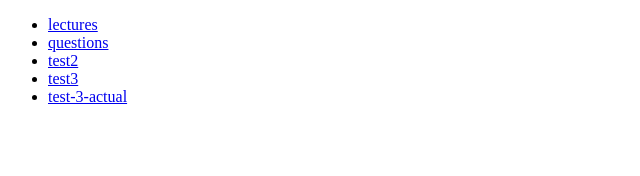
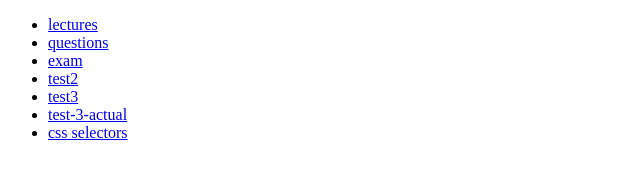
Before and after one commit to ivanchuchulski/fmi-xml, a plain HTML site: page index.html in a window 1280 px wide. Shown: the whole page, without its empty margins (0-640 px from the left). Drawn offline with Linux system fonts and the light colour scheme.

Commit message:
add exam pdf

```diff
--- a/index.html
+++ b/index.html
@@ -16,6 +16,10 @@
         </li>
 
         <li>
+            <a href="https://ivanchuchulski.github.io/FMI-XML/exam.pdf">exam</a>
+        </li>
+
+        <li>
             <a href="https://ivanchuchulski.github.io/FMI-XML/test/test-2.pdf">test2</a>
         </li>
 
@@ -26,5 +30,11 @@
         <li>
             <a href="https://ivanchuchulski.github.io/FMI-XML/test/test-3-actual.pdf">test-3-actual</a>
         </li>
+
+        <li>
+            <a href="https://www.w3schools.com/cssref/css_selectors.asp">css selectors</a>
+        </li>
+
+
     </ul>
 </body>
```
